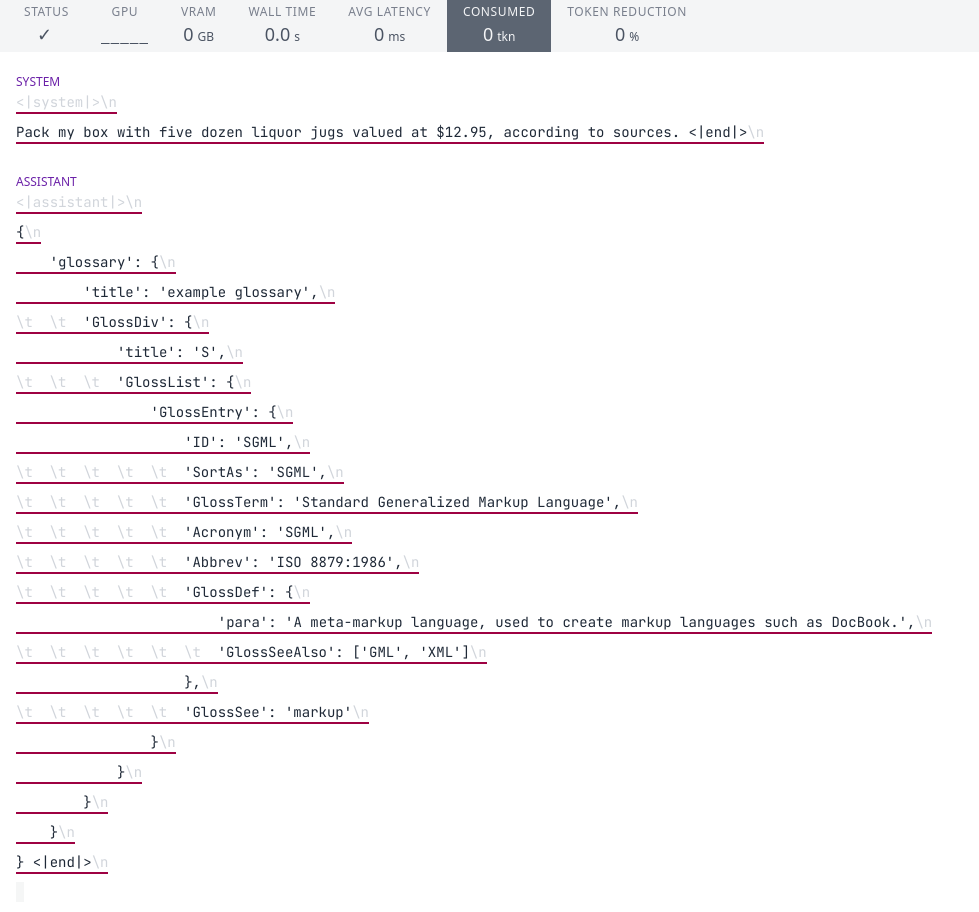
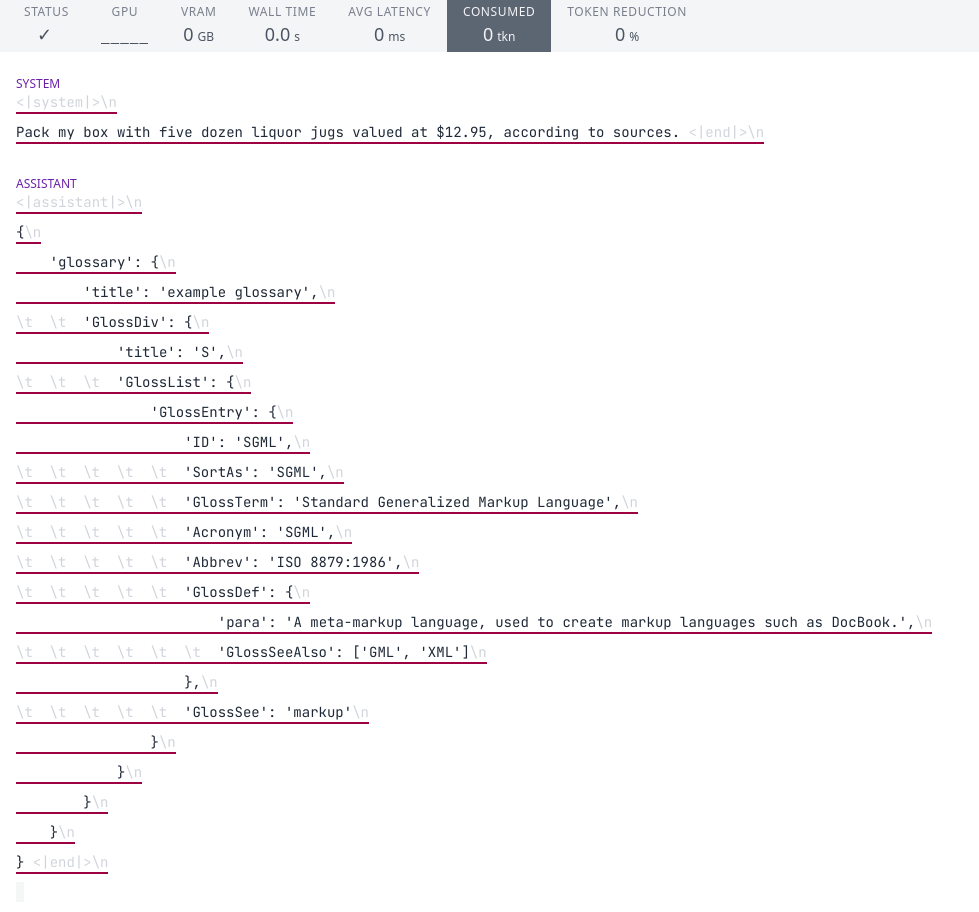
Before and after one commit to guidance-ai/guidance, a Svelte app in the folder client/graphpaper-inline/: page / in a window 1280 px wide. Shown: the top 912 px of the page, without its empty margins (0-979 px from the left). Built offline with nearby package versions, Linux system fonts and the light colour scheme.

Commit message:
Mouse hover now works correctly on text.
Hover now highlights correct chunks / tokens.

```diff
--- a/client/graphpaper-inline/src/TokenGrid.svelte
+++ b/client/graphpaper-inline/src/TokenGrid.svelte
@@ -13,17 +13,24 @@
     export let isCompleted: boolean = false;
 
     let tokens: Array<Token> = [];
-
     $: {
         let activeOpenerRoles: Array<RoleOpenerInput> = [];
+        let activeCloserRoleText: Array<string> = [];
+
         for (let nodeAttr of nodeAttrs) {
-            console.log(nodeAttr);
             if (isRoleOpenerInput(nodeAttr)) {
                 activeOpenerRoles.push(nodeAttr);
+                activeCloserRoleText.push(nodeAttr.closer_text || "");
             } else if (isTextOutput(nodeAttr)) {
                 if (activeOpenerRoles.length === 0) {
+                    if (activeCloserRoleText.length !== 0 && activeCloserRoleText[activeCloserRoleText.length - 1] === nodeAttr.value) {
+                        const token = {value: nodeAttr.value, prob: 1, role: "", special: true};
+                        tokens.push(token);
+                        activeCloserRoleText.pop();
+                    } else {
                         const token = {value: nodeAttr.value, prob: 1, role: "", special: false};
                         tokens.push(token);
+                    }
                 } else {
                     const activeOpenerRole = activeOpenerRoles[activeOpenerRoles.length - 1];
                     if (activeOpenerRole.text && activeOpenerRole.text !== nodeAttr.value) {
@@ -35,7 +42,12 @@
                 }
             }
         }
+        if (activeOpenerRoles.length !== 0 || activeCloserRoleText.length !== 0) {
+            console.log("Opener and closer role texts did not balance.")
         }
+        tokens = tokens;
+    }
+
 </script>
 
 <div class="pt-6 pb-6 flex text-gray-800 font-token">
@@ -43,8 +55,7 @@
     <div class="px-4">
         <span class="flex flex-wrap text-sm">
             {#each tokens as token, i}
-                {#if token.special === true}
-                    {#if token.role !== ""}
+                {#if token.special === true && token.role !== ""}
                     <!-- Vertical spacing for role -->
                     {#if i === 0}
                         <div class="basis-full h-2"></div>
@@ -55,26 +66,10 @@
                         {/each}
                         <div class="basis-full h-0"></div>
                     {/if}
+                {/if}
+                <TokenGridItem token={token} />
+            {/each}
 
-                        <!-- Token with role annotation -->
-                        <span class="inline-block relative">
-                            <span class="absolute bottom-7 text-xs mt-2 uppercase -mb-1 text-purple-800 font-sans">
-                                {token.role}
-                            </span>
-                            <TokenGridItem token={token} />
-                        </span>
-                    {:else}
-                        <!-- Token without role annotation -->
-                        <div class="basis-full h-0"></div>
-                        <span class="inline-block relative">
-                            <TokenGridItem token={token} />
-                        </span>
-                    {/if}
-                {:else if token.special === false}
-                    <!-- Regular token -->
-                    <TokenGridItem token={token} />
-                {/if}
-            {/each}
             {#if isCompleted === false}
                 <span class="inline-block mt-2 border-b-2 border-white bg-gray-700 animate-cpulse">
                     &nbsp;
--- a/client/graphpaper-inline/src/TokenGridItem.svelte
+++ b/client/graphpaper-inline/src/TokenGridItem.svelte
@@ -6,24 +6,37 @@
     const color = (x: number) => {
         return scaleSequential(interpolateSpectral)(1.0 - x)
     };
+
+    let hovered: boolean = false;
+    const handleMouseEnter = () => {
+        hovered = true;
+    }
+    const handleMouseLeave = () => {
+        hovered = false;
+    }
 </script>
 
-{#each token.value as ch}
+{#each token.value as ch, i}
     {#if ch === ' '}
-        <span class={`inline-block mt-2 text-gray-300 border-b-2 hover:bg-gray-300 hover:text-gray-700`} style={`border-bottom-color: ${color(token.prob)}`}>
+        <span on:mouseenter={handleMouseEnter} on:mouseleave={handleMouseLeave} role="tooltip" class={`inline-block mt-2 border-b-2 ${hovered ? "bg-gray-300 text-gray-700" : "text-gray-300"}`} style={`border-bottom-color: ${color(token.prob)}`}>
             &nbsp;
         </span>
     {:else if ch === '\t'}
-        <span class={`inline-block mt-2 text-gray-300 border-b-2 hover:bg-gray-300 hover:text-gray-700`} style={`border-bottom-color: ${color(token.prob)}`}>
+        <span on:mouseenter={handleMouseEnter} on:mouseleave={handleMouseLeave} role="tooltip" class={`inline-block mt-2 border-b-2 ${hovered ? "bg-gray-300 text-gray-700" : "text-gray-300"}`} style={`border-bottom-color: ${color(token.prob)}`}>
             \t&nbsp;&nbsp;
         </span>
     {:else if ch === '\n'}
-        <span class={`inline-block mt-2 text-gray-300 border-b-2 hover:bg-gray-300 hover:text-gray-700`} style={`border-bottom-color: ${color(token.prob)}`}>
+        <span on:mouseenter={handleMouseEnter} on:mouseleave={handleMouseLeave} role="tooltip" class={`inline-block mt-2 border-b-2 ${hovered ? "bg-gray-300 text-gray-700" : "text-gray-300"}`} style={`border-bottom-color: ${color(token.prob)}`}>
             \n
         </span>
         <div class="basis-full h-full"></div>
     {:else}
-        <span class={`inline-block mt-2 border-b-2 hover:bg-gray-300 ${token.special ? "text-gray-300" : ""}`} style={`border-bottom-color: ${color(token.prob)}`}>
+        <span on:mouseenter={handleMouseEnter} on:mouseleave={handleMouseLeave} role="tooltip" class={`inline-block mt-2 border-b-2 ${hovered ? "bg-gray-300 text-gray-700" : token.special ? "text-gray-300" : ""}`} style={`border-bottom-color: ${color(token.prob)}`}>
+            {#if i === 0}
+                <span class="absolute text-xs uppercase -mt-4 text-purple-800 font-sans">
+                    {token.role}
+                </span>
+            {/if}
             {ch}
         </span>
     {/if}
--- a/client/graphpaper-inline/src/mocks.ts
+++ b/client/graphpaper-inline/src/mocks.ts
@@ -14,6 +14,7 @@ const textToNodeAttrs = (texts: Array<string>) => {
                 class_name: 'RoleOpenerInput',
                 name: 'system',
                 text: "<|system|>",
+                closer_text: "<|end|>",
             }
             activeRole = 'system';
             results.push(roleOpenerInput);
@@ -22,6 +23,7 @@ const textToNodeAttrs = (texts: Array<string>) => {
                 class_name: 'RoleOpenerInput',
                 name: 'assistant',
                 text: "<|assistant|>",
+                closer_text: "<|end|>",
             }
             activeRole = 'user';
             results.push(roleOpenerInput);
@@ -30,6 +32,7 @@ const textToNodeAttrs = (texts: Array<string>) => {
                 class_name: 'RoleOpenerInput',
                 name: 'user',
                 text: "<|user|>",
+                closer_text: "<|end|>",
             }
             activeRole = 'user';
             results.push(roleOpenerInput);
--- a/client/graphpaper-inline/src/stitch.ts
+++ b/client/graphpaper-inline/src/stitch.ts
@@ -16,6 +16,7 @@ export interface RoleOpenerInput extends NodeAttr {
     class_name: 'RoleOpenerInput',
     name?: string,
     text?: string,
+    closer_text?: string,
 }
 
 export interface RoleCloserInput extends NodeAttr {
@@ -74,7 +75,7 @@ export function isRoleOpenerInput(o: NodeAttr | undefined): o is RoleOpenerInput
     return o.class_name === "RoleOpenerInput";
 }
 
-export function isRoleCloserInput(o: NodeAttr | undefined): o is RoleOpenerInput {
+export function isRoleCloserInput(o: NodeAttr | undefined): o is RoleCloserInput {
     if (o === undefined) return false;
     return o.class_name === "RoleCloserInput";
 }
```
Also changed, not shown: 1 other file (tests, documents, lock files or other folders). Lines whose indentation alone changed are shown as unchanged.
